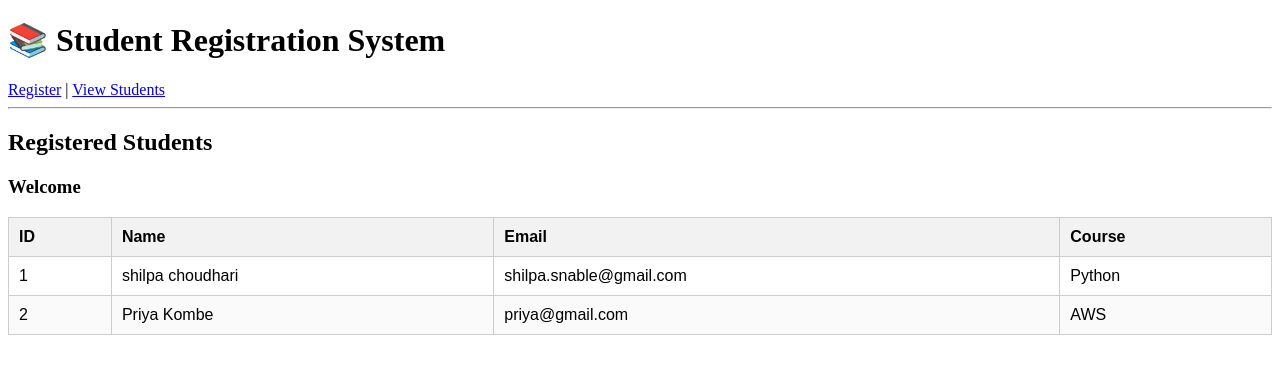
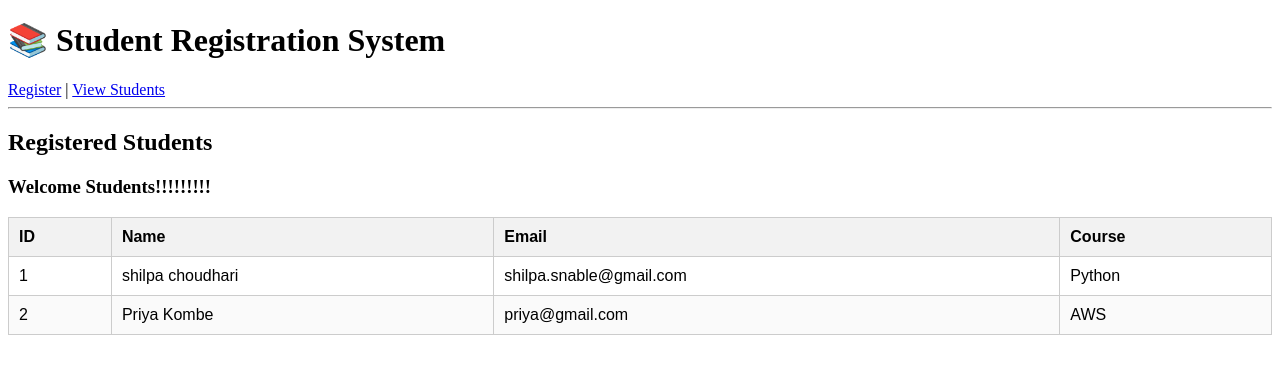
Before and after one commit to ShilpaPython/student_registration, a Flask app: page /students in a window 1280 px wide. Shown: the top 374 px of the page. Run offline with Flask 3, Linux system fonts and the light colour scheme; data comes from the database, SQL or seed files in the repository.

Commit message:
second commit

```diff
--- a/templates/students.html
+++ b/templates/students.html
@@ -2,7 +2,7 @@
 {% block content %}
 <section>
     <h2>Registered Students</h2>
-    <h3>Welcome</h3>
+    <h3>Welcome Students!!!!!!!!!</h3>
     <table>
         <thead>
             <tr>
```
